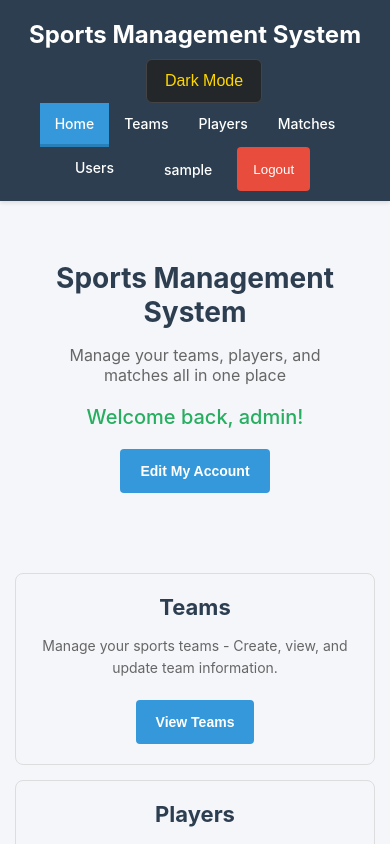
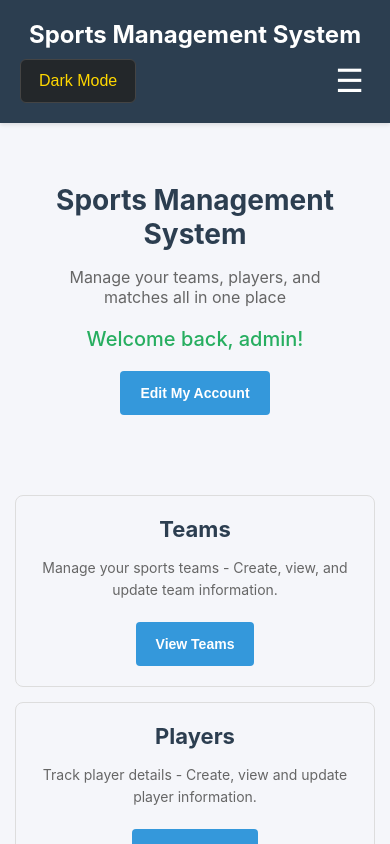
Before and after one commit to OSD-ATU/osd-project-2026-ChrisLavin04, an Angular app: page / in a window 390 px wide. Shown: the top 844 px of the page. Built offline with nearby package versions, Linux system fonts and the light colour scheme; sample sign-in values are in the browser's storage.

Commit message:
Signal implementation: Dark mode now uses signals. Added a togglable hamburger menu for mobile screens that uses signals.

```diff
--- a/src/app/app.component.css
+++ b/src/app/app.component.css
@@ -24,6 +24,25 @@
   padding: 15px 0;
   display: inline-block;
 }
+
+/* Hamburger menu styles */
+.hamburger {
+  display: none;
+  background: none;
+  border: none;
+  font-size: 2rem;
+  color: white;
+  cursor: pointer;
+  margin-left: 10px;
+}
+.hamburger span {
+  display: block;
+  transition: transform 0.3s;
+}
+.hamburger span.open {
+  color: #3498db;
+}
+
 
 .nav-menu {
   list-style: none;
@@ -54,6 +73,7 @@
   background-color: #3498db;
   border-bottom: 3px solid #2980b9;
 }
+
 
 /* User Info and Logout */
 .user-info {
@@ -103,24 +123,64 @@
   margin: 0;
   opacity: 0.8;
 }
+@media (max-width: 768px) {
 
-/* Responsive Design */
-@media (max-width: 768px) {
   .nav-container {
     flex-direction: column;
     padding: 10px 20px;
+    align-items: center;
   }
 
   .nav-brand a {
     padding: 10px 0;
+    width: 100%;
+    text-align: center;
+    display: block;
+  }
+
+  .nav-actions {
+    display: flex;
+    flex-direction: row;
+    justify-content: space-between;
+    align-items: center;
+    width: 100%;
+    margin-bottom: 10px;
+    gap: 10px;
+  }
+  .dark-toggle {
+    display: block;
+    margin-left: 0;
+    margin-right: auto;
+  }
+  .hamburger {
+    display: block;
+    margin-left: auto;
+    margin-right: 0;
   }
 
   .nav-menu {
-    flex-wrap: wrap;
-    justify-content: center;
+    display: none;
+    flex-direction: column;
+    width: 100%;
+    background-color: #2c3e50;
+    position: absolute;
+    top: 60px;
+    left: 0;
+    z-index: 1001;
+    box-shadow: 0 2px 8px rgba(0,0,0,0.15);
+  }
+
+  .nav-menu.open {
+    display: flex;
+  }
+
+  .nav-menu li {
+    width: 100%;
+    text-align: center;
   }
 
   .nav-menu a {
-    padding: 12px 15px;
+    padding: 16px 0;
+    border-bottom: 1px solid #34495e;
   }
 }
--- a/src/app/app.component.html
+++ b/src/app/app.component.html
@@ -3,59 +3,65 @@
     <div class="nav-brand">
       <a routerLink="/">{{ title }}</a>
     </div>
-    <button class="dark-toggle" (click)="toggleDarkMode()">
-      {{ darkMode ? 'Light Mode' : 'Dark Mode' }}
-    </button>
-    <ul class="nav-menu">
-      <li><a routerLink="/" routerLinkActive="active" [routerLinkActiveOptions]="{exact: true}">Home</a></li>
+    <div class="nav-actions">
+      <button class="dark-toggle" (click)="toggleDarkMode()">
+        {{ darkModeService.darkMode() ? 'Light Mode' : 'Dark Mode' }}
+      </button>
+      <!-- Hamburger menu button for mobile -->
+      <button class="hamburger" (click)="toggleMenu()" aria-label="Toggle menu">
+        <span [class.open]="navbarService.menuOpen()">&#9776;</span>
+      </button>
+    </div>
+    <ul class="nav-menu" [class.open]="navbarService.menuOpen()">
+      <li><a routerLink="/" routerLinkActive="active" [routerLinkActiveOptions]="{exact: true}" (click)="closeMenu()">Home</a></li>
 
       <!-- Show these links only when logged in -->
       <ng-container *ngIf="authService.isLoggedIn()">
         <!-- Admin: can create teams, matches, and view players -->
         <li *ngIf="authService.getRole() === 'admin'">
-          <a routerLink="/teams" routerLinkActive="active">Teams</a>
+          <a routerLink="/teams" routerLinkActive="active" (click)="closeMenu()">Teams</a>
         </li>
         <li *ngIf="authService.getRole() === 'admin'">
-          <a routerLink="/players" routerLinkActive="active">Players</a>
+          <a routerLink="/players" routerLinkActive="active" (click)="closeMenu()">Players</a>
         </li>
         <li *ngIf="authService.getRole() === 'admin'">
-          <a routerLink="/matches" routerLinkActive="active">Matches</a>
+          <a routerLink="/matches" routerLinkActive="active" (click)="closeMenu()">Matches</a>
         </li>
         <!-- Coach: can create players and add to teams -->
         <li *ngIf="authService.getRole() === 'coach'">
-          <a routerLink="/players" routerLinkActive="active">Players</a>
+          <a routerLink="/players" routerLinkActive="active" (click)="closeMenu()">Players</a>
         </li>
         <li *ngIf="authService.getRole() === 'coach'">
-          <a routerLink="/teams" routerLinkActive="active">Teams</a>
+          <a routerLink="/teams" routerLinkActive="active" (click)="closeMenu()">Teams</a>
         </li>
         <li *ngIf="authService.getRole() === 'coach'">
-          <a routerLink="/matches" routerLinkActive="active">Matches</a>
+          <a routerLink="/matches" routerLinkActive="active" (click)="closeMenu()">Matches</a>
         </li>
         <!-- Player: can only view -->
         <li *ngIf="authService.getRole() === 'player'">
-          <a routerLink="/teams" routerLinkActive="active">Teams</a>
+          <a routerLink="/teams" routerLinkActive="active" (click)="closeMenu()">Teams</a>
         </li>
         <li *ngIf="authService.getRole() === 'player'">
-          <a routerLink="/players" routerLinkActive="active">Players</a>
+          <a routerLink="/players" routerLinkActive="active" (click)="closeMenu()">Players</a>
         </li>
         <li *ngIf="authService.getRole() === 'player'">
-          <a routerLink="/matches" routerLinkActive="active">Matches</a>
+          <a routerLink="/matches" routerLinkActive="active" (click)="closeMenu()">Matches</a>
         </li>
         <!-- Admin: can view users -->
         <li *ngIf="authService.getRole() === 'admin'">
-          <a routerLink="/users" routerLinkActive="active">Users</a>
+          <a routerLink="/users" routerLinkActive="active" (click)="closeMenu()">Users</a>
         </li>
       </ng-container>
 
       <!-- Show login when not logged in -->
       <li *ngIf="!authService.isLoggedIn()">
-        <a routerLink="/login" routerLinkActive="active">Login</a>
+        <a routerLink="/login" routerLinkActive="active" (click)="closeMenu()">Login</a>
       </li>
 
       <!-- Show user info and logout when logged in -->
       <li *ngIf="authService.isLoggedIn()" class="user-info">
-        <a class="user-name" routerLink="/profile">{{ (authService.currentUser$ | async)?.username }}</a>
-        <button class="logout-btn" (click)="logout()">Logout</button>
+        <a class="user-name" routerLink="/profile" (click)="closeMenu()">{{ (authService.currentUser$ | async)?.username }}</a>
+        <button class="logout-btn" (click)="logout(); closeMenu()">Logout</button>
       </li>
     </ul>
   </div>
--- a/src/app/app.component.ts
+++ b/src/app/app.component.ts
@@ -5,6 +5,8 @@ import { Component, OnInit } from '@angular/core';
 import { Router, NavigationEnd, RouterOutlet, RouterLink, RouterLinkActive } from '@angular/router';
 import { CommonModule } from '@angular/common';
 import { AuthService } from './services/auth.service';
+import { DarkModeService } from './services/dark-mode.service';
+import { NavbarService } from './services/navbar.service';
 
 @Component({
   selector: 'app-root',
@@ -14,13 +16,19 @@ import { AuthService } from './services/auth.service';
 })
 export class AppComponent implements OnInit {
   title = 'Sports Management System';
-  darkMode = false;
 
-  constructor(public authService: AuthService, private router: Router) {
-    // Optionally, load dark mode preference from localStorage
-    const saved = localStorage.getItem('darkMode');
-    this.darkMode = saved === 'true';
-    this.updateDarkModeClass();
+  constructor(
+    public authService: AuthService,
+    public darkModeService: DarkModeService,
+    public navbarService: NavbarService,
+    private router: Router
+  ) {}
+  toggleMenu() {
+    this.navbarService.toggleMenu();
+  }
+
+  closeMenu() {
+    this.navbarService.closeMenu();
   }
 
   ngOnInit() {
@@ -35,18 +43,9 @@ export class AppComponent implements OnInit {
     });
   }
 
+
   toggleDarkMode() {
-    this.darkMode = !this.darkMode;
-    localStorage.setItem('darkMode', String(this.darkMode));
-    this.updateDarkModeClass();
-  }
-
-  updateDarkModeClass() {
-    if (this.darkMode) {
-      document.body.classList.add('dark-mode');
-    } else {
-      document.body.classList.remove('dark-mode');
-    }
+    this.darkModeService.toggle();
   }
 
   logout(): void {
--- /dev/null
+++ b/src/app/services/dark-mode.service.ts
@@ -0,0 +1,28 @@
+import { Injectable, signal } from '@angular/core';
+
+@Injectable({ providedIn: 'root' })
+export class DarkModeService {
+  private _darkMode = signal<boolean>(localStorage.getItem('darkMode') === 'true');
+  darkMode = this._darkMode.asReadonly();
+
+  toggle() {
+    this._darkMode.update((value) => {
+      const newValue = !value;
+      localStorage.setItem('darkMode', String(newValue));
+      this.updateDarkModeClass(newValue);
+      return newValue;
+    });
+  }
+
+  updateDarkModeClass(isDark: boolean = this._darkMode()) {
+    if (isDark) {
+      document.body.classList.add('dark-mode');
+    } else {
+      document.body.classList.remove('dark-mode');
+    }
+  }
+
+  constructor() {
+    this.updateDarkModeClass(this._darkMode());
+  }
+}
--- /dev/null
+++ b/src/app/services/navbar.service.ts
@@ -0,0 +1,15 @@
+import { Injectable, signal } from '@angular/core';
+
+@Injectable({ providedIn: 'root' })
+export class NavbarService {
+  private _menuOpen = signal<boolean>(false);
+  menuOpen = this._menuOpen.asReadonly();
+
+  toggleMenu() {
+    this._menuOpen.update(open => !open);
+  }
+
+  closeMenu() {
+    this._menuOpen.set(false);
+  }
+}
--- a/src/index.html
+++ b/src/index.html
@@ -8,7 +8,6 @@
   <link rel="icon" type="image/x-icon" href="favicon.ico">
   <link href="https://fonts.googleapis.com/css2?family=Roboto:wght@300;400;500&display=swap" rel="stylesheet">
   <link href="https://fonts.googleapis.com/icon?family=Material+Icons" rel="stylesheet">
-</head>
   <!-- Google tag (gtag.js) -->
   <script async src="https://www.googletagmanager.com/gtag/js?id=G-PMDC3T2CGK"></script>
   <script>
```
